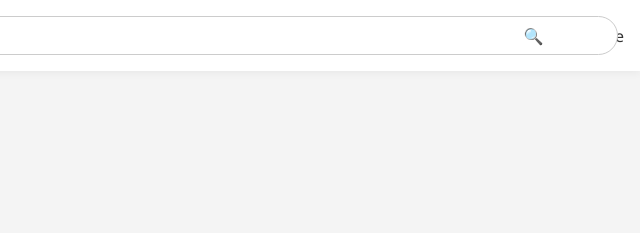
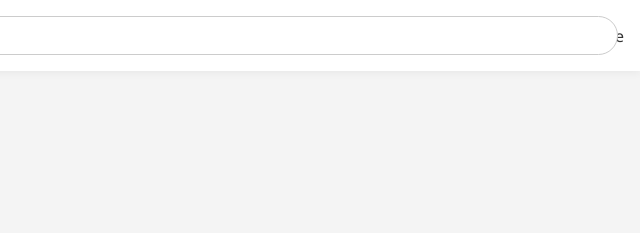
Before and after one commit to CodeSnap-ORG/Main-Pages, a plain HTML site: page index.html in a window 1280 px wide. Shown: the top 233 px of the page, 640-1280 px from the left. Drawn offline with Linux system fonts and the light colour scheme; no server answers.

Commit message:
Update index.html

```diff
--- a/index.html
+++ b/index.html
@@ -145,7 +145,6 @@
     </div>
     <div class="search">
       <input type="text" placeholder="Search..." />
-      <span class="search-icon">🔍</span>
     </div>
     <div class="profile">Profile</div>
   </header>
```
